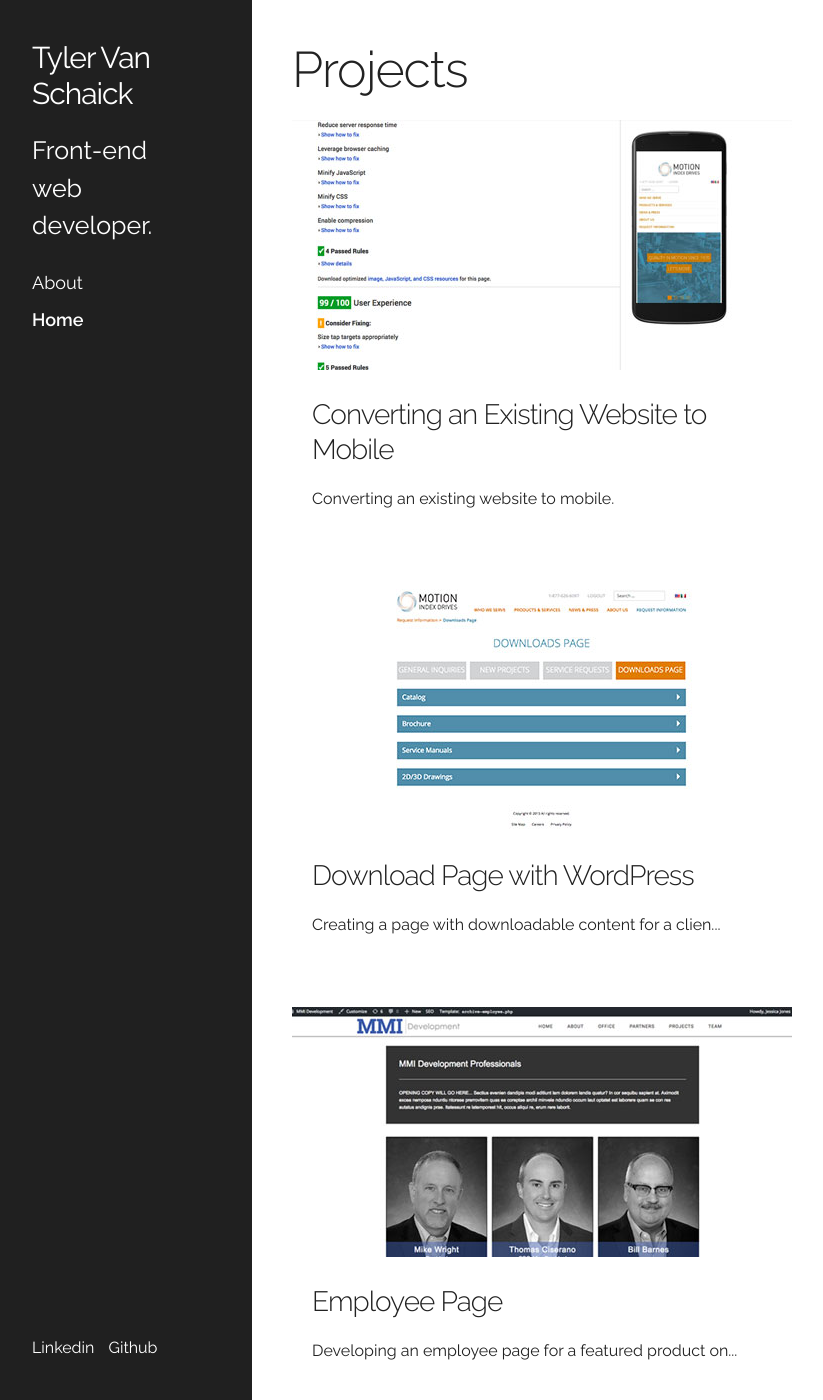
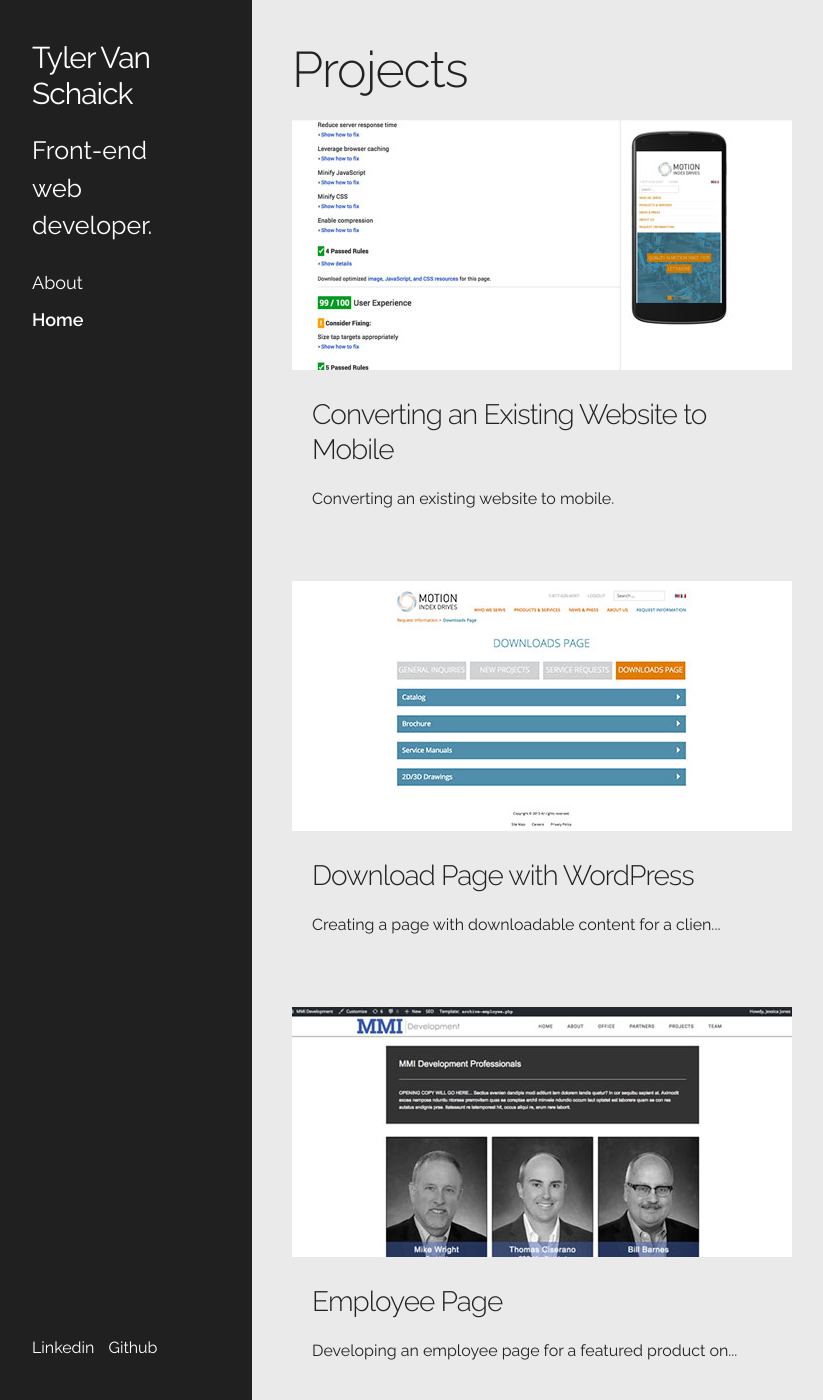
Before and after one commit to tyler-vs/tyler-vs.github.io, a Jekyll site: the page built from index.html, in a window 1280 px wide and 1400 px high. Shown: the whole window, without its empty margins (28-851 px from the left). Built offline with Jekyll 4.4.1, drawn with Linux system fonts in a browser that asks for light colours; nearby versions of some CDN libraries.

Commit message:
Update custom.scss
Add global background color

```diff
--- a/css/custom.scss
+++ b/css/custom.scss
@@ -7,6 +7,7 @@
 body {
   line-height: 1.5;
   font-size: 16px;
+  background-color: #eaeaea;
 }
 
 /* Responsive images */
```
